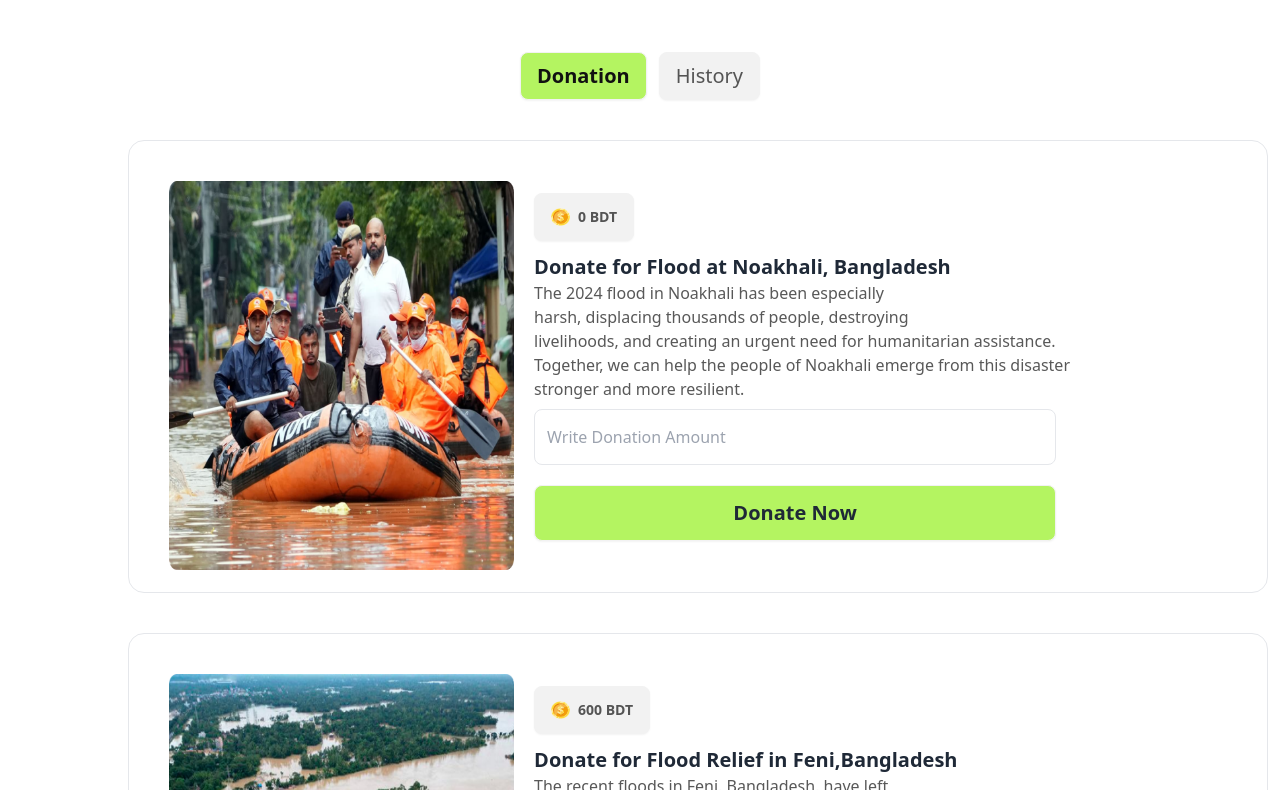
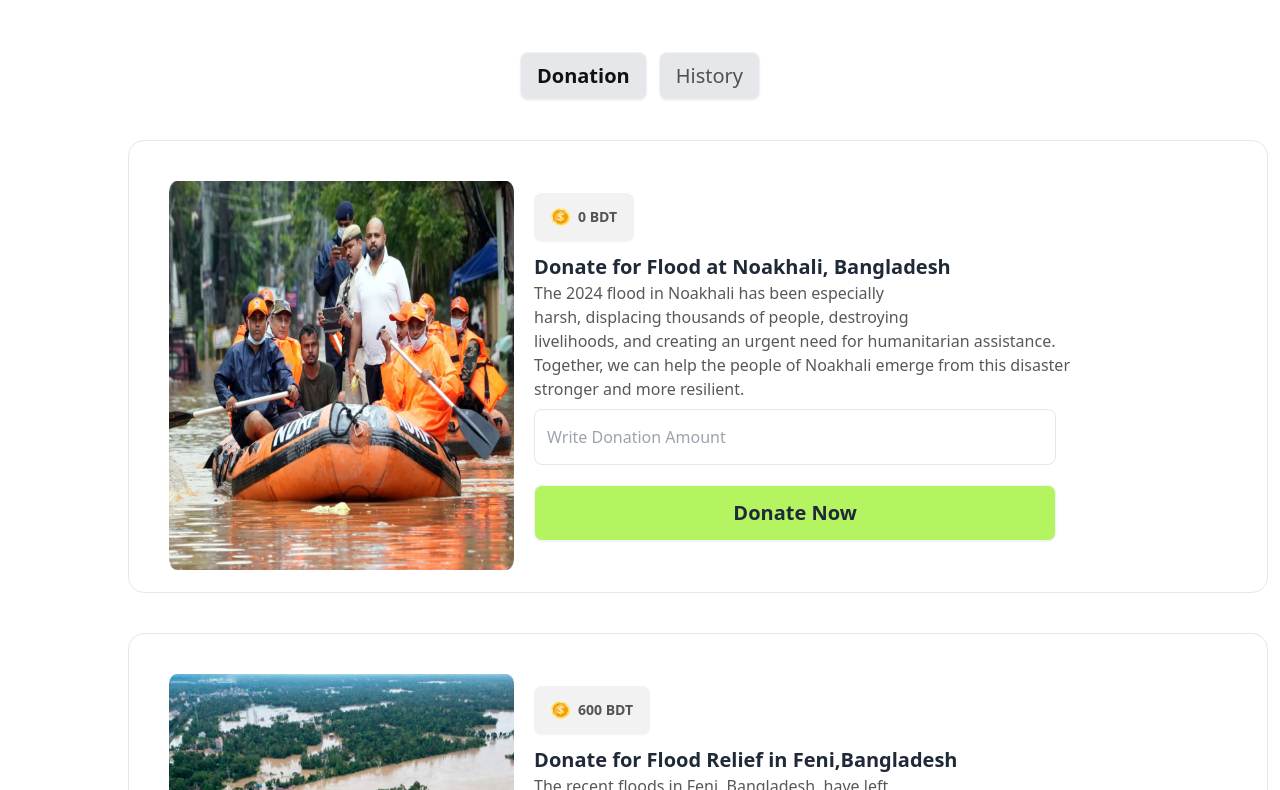
Before and after one commit to mhseber/Assignment-5, a plain HTML site: page index.html in a window 1280 px wide. Shown: the part 85-875 px from the top of the page. Drawn offline with nearby package versions, Linux system fonts and the light colour scheme.

Commit message:
banner button change color

```diff
--- a/index.html
+++ b/index.html
@@ -21,7 +21,7 @@
 <body>
     <!-- nav section -->
     <nav>
-        <div class="flex justify-around bg-[#F9F7F3] pt-5 pb-3 ">
+        <div class="flex  justify-around bg-[#F9F7F3] pt-5 pb-3 ">
 
             <div>
                 <button id="my-button" class="btn bg-[#B4F461]">Blog</button>
@@ -44,8 +44,12 @@
         <!-- banner button section -->
         <section>
             <div class="flex justify-center mt-14 gap-3 ">
-                <button class="btn w-23 h-6 text-xl font-semibold text-[#111111] bg-[#B4F461]">Donation</button>
-                <button class="btn w-18 h-6 font-medium text-xl text-[#111111B3] ">History</button>
+                <button id="button1"
+                    class="btn w-23 h-6 text-xl font-semibold text-[#111111] hover:bg-[#B4F461] bg-gray-200"
+                    onclick="changeColor('button1')">Donation</button>
+                <button id="button2"
+                    class="btn w-18 h-6 font-medium text-xl text-[#111111B3] hover:bg-[#B4F461] bg-gray-200"
+                    onclick="changeColor('button2')">History</button>
             </div>
         </section>
         <!-- donate section -->
@@ -119,7 +123,6 @@
 
         </section>
     </main>
-
     <script src="js/index.js"></script>
 </body>
 
--- a/js/index.js
+++ b/js/index.js
@@ -12,3 +12,17 @@ document.getElementById('my-button').addEventListener('click', goToPage2)
 document.getElementById('my-button').addEventListener('click', function () {
     window.history.back();
 });
+
+// button change color
+
+let activeButton = null;
+
+function changeColor(buttonId) {
+    if (activeButton) {
+        document.getElementById(activeButton).classList.remove('bg-[#B4F461]');
+        document.getElementById(activeButton).classList.add('bg-gray-200');
+    }
+    activeButton = buttonId;
+    document.getElementById(buttonId).classList.remove('bg-gray-200');
+    document.getElementById(buttonId).classList.add('bg-[#B4F461]');
+}
```
